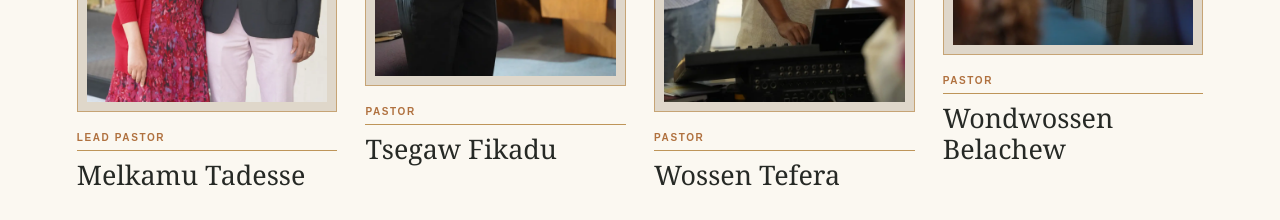
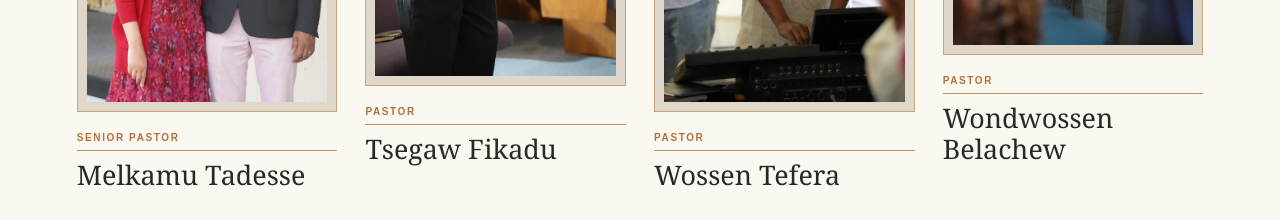
Before and after one commit to Eba-1/Shalom-Ethiopian-Evangelical-Church, a Next.js app: page /about in a window 1280 px wide. Shown: the part 2880-3100 px from the top of the page. Built offline with nearby package versions, Linux system fonts and the light colour scheme.

Commit message:
Correct Senior Pastor title

```diff
--- a/app/about/page.tsx
+++ b/app/about/page.tsx
@@ -38,7 +38,7 @@ const beliefs = [
 const pastors = [
   {
     name: "Melkamu Tadesse",
-    title: "Lead Pastor",
+    title: "Senior Pastor",
     image: "/pastors/melkamu-tadesse.webp",
   },
   {
```
